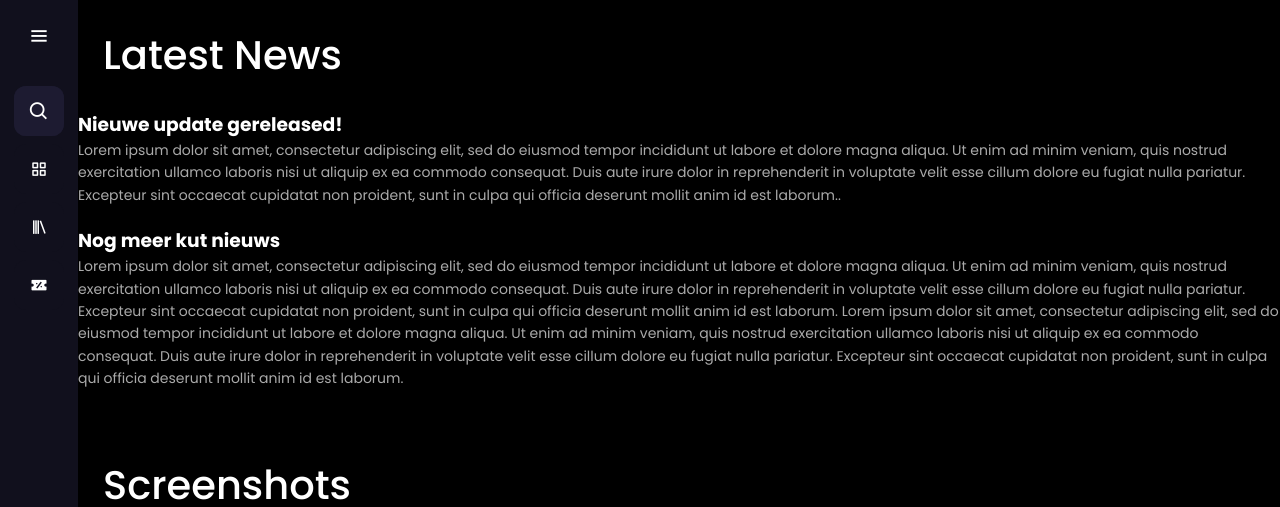
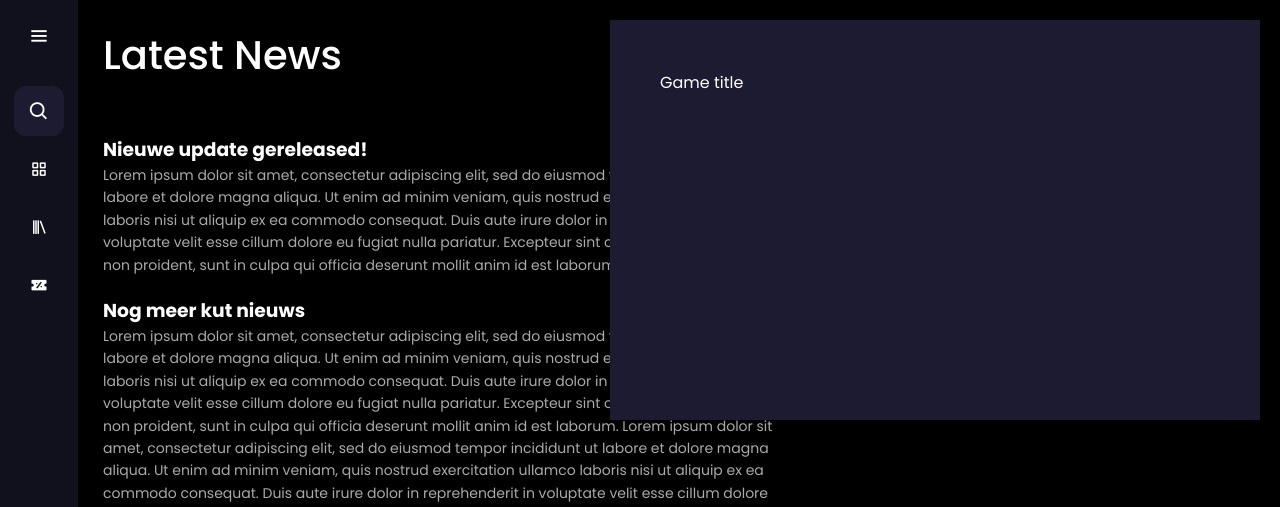
Before and after one commit to ThijnBr/ProjectSteam, a Flask app: template templates/gameinfo.html in a window 1280 px wide. Shown: the top 507 px of the page. Run offline with Flask 3, Linux system fonts and the light colour scheme; the template is opened without the code that fills it, so the values that code supplies are empty.

Commit message:
changed gameinfo.html

```diff
--- a/static/style.css
+++ b/static/style.css
@@ -612,6 +612,8 @@ body {
   flex-direction: column; /* Stack the articles vertically */
   gap: 20px;
   margin-bottom: 40px;
+  padding: 25px;
+  max-width: 60%;
 }
 }
 
@@ -638,6 +640,7 @@ body {
   .news-grid,
   .screenshots-grid {
     grid-template-columns: 1fr;
+    padding: 40px;
   }
 
   /* Adjust the game-section margin when the sidebar is small */
@@ -650,6 +653,7 @@ body {
   display: grid;
   grid-template-columns: repeat(auto-fit, minmax(300px, 1fr));
   gap: 20px;
+  padding: 0 25px;
 }
 
 .screenshot-item {
@@ -662,7 +666,7 @@ body {
 
 .screenshot-item img {
   width: 100%;
-  height: auto; /* Adjust height as needed, or keep it auto */
+  height: auto;
   transition: transform 0.3s ease;
 }
 
@@ -687,3 +691,21 @@ body {
 .screenshot-item:hover .screenshot-description {
   opacity: 1;
 }
+
+.game-tab {
+  width: 650px;
+  height: 50vh;
+  position: absolute;
+  right: 20px;
+  top: 20px;
+  background-color: #1d1b31;
+  padding: 50px;
+  overflow-y: auto;
+
+}
+
+.game-tab h3 {
+  color: #ff0000;
+  margin-bottom: 20px;
+  text-transform: uppercase;
+}
--- a/templates/gameinfo.html
+++ b/templates/gameinfo.html
@@ -76,6 +76,11 @@
             </article>
         </div>
 
+        <div class="game-tab"> Game title
+
+        </div>
+
+
         <div class="text">Screenshots</div>
         <div class="screenshots-grid">
             <div class="screenshot-item">
```
